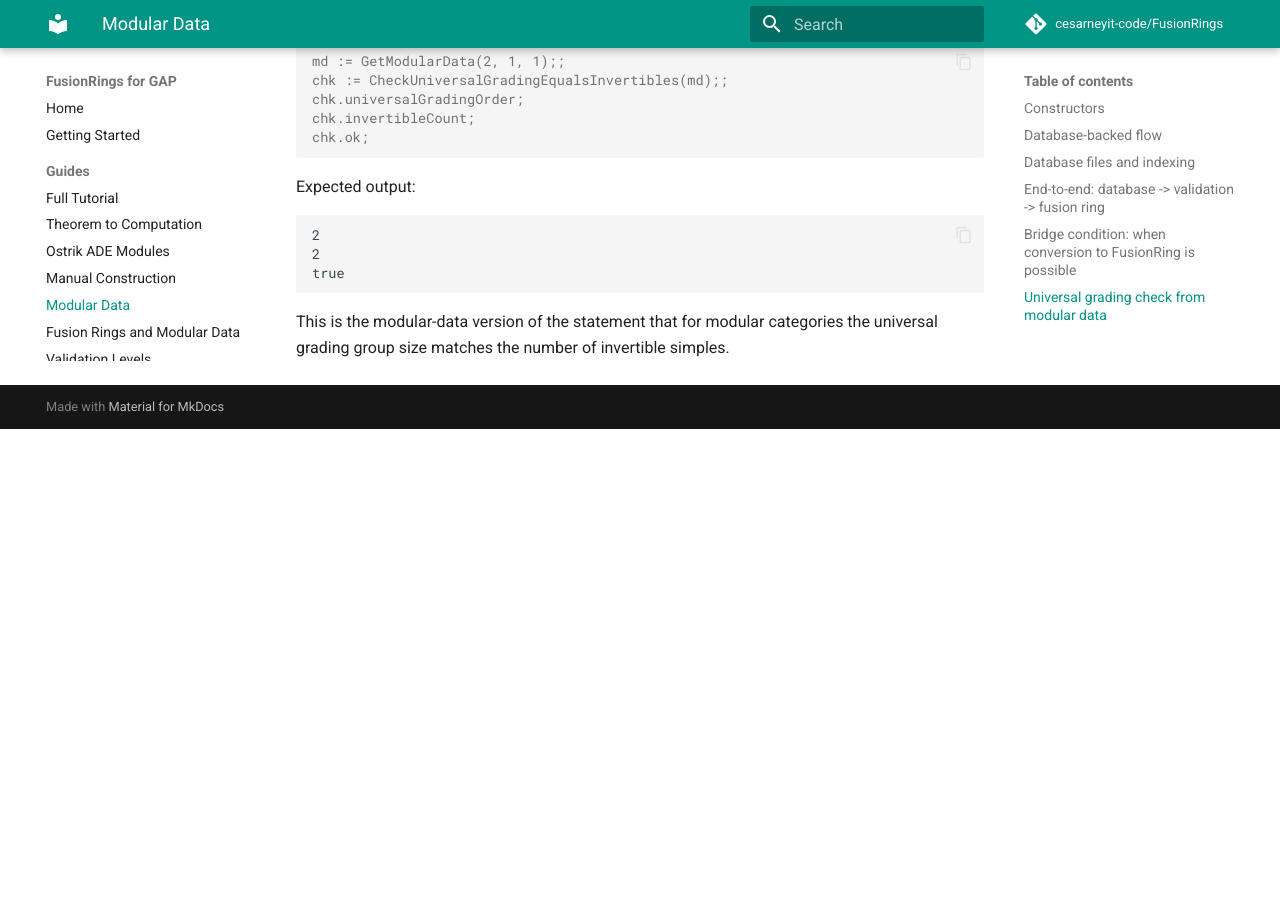
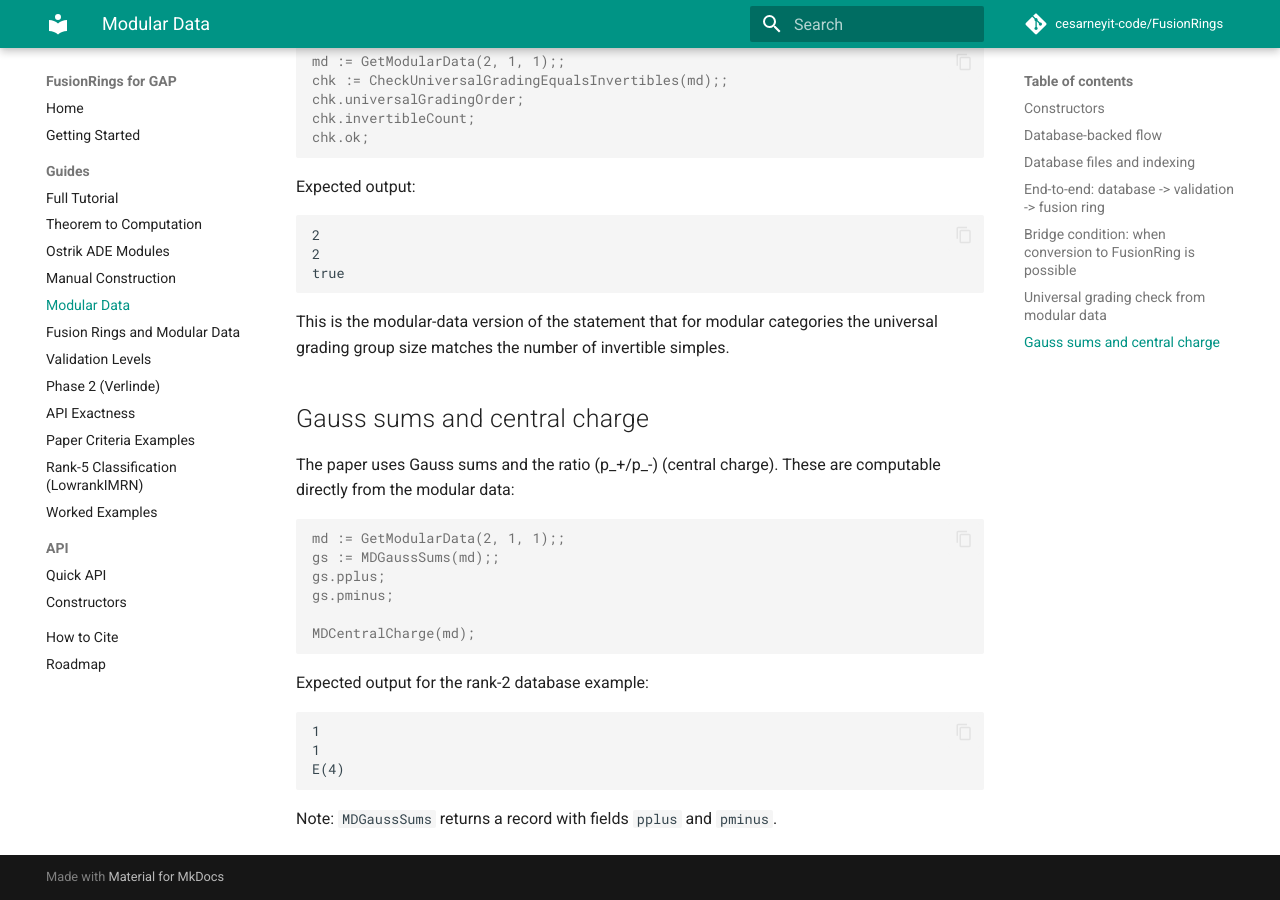
Before and after one commit to cesarneyit-code/FusionRings, an MkDocs documentation site: the page built from webdocs/guide/modular-data.md, in a window 1280 px wide and 900 px high, scrolled down 3010 px. Built offline with MkDocs 1.6.1 and Material for MkDocs 9.7.7, drawn with Linux system fonts in a browser that asks for light colours; comment, search, counter and statistics services are not loaded; before the commit the page ends 3439 px from its top, so only the background shows below that.

Commit message:
feat: add modular-data Gauss sums and central charge

````diff
--- a/webdocs/guide/modular-data.md
+++ b/webdocs/guide/modular-data.md
@@ -149,3 +149,27 @@ true
 
 This is the modular-data version of the statement that for modular categories
 the universal grading group size matches the number of invertible simples.
+
+## Gauss sums and central charge
+
+The paper uses Gauss sums and the ratio \(p_+/p_-\) (central charge). These are
+computable directly from the modular data:
+
+```gap
+md := GetModularData(2, 1, 1);;
+gs := MDGaussSums(md);;
+gs.pplus;
+gs.pminus;
+
+MDCentralCharge(md);
+```
+
+Expected output for the rank-2 database example:
+
+```text
+1
+1
+E(4)
+```
+
+Note: `MDGaussSums` returns a record with fields `pplus` and `pminus`.
````
Also changed, not shown: webdocs/api/quick-api.md (+1 -0 lines), webdocs/guide/api-exactness.md (+2 -0 lines), webdocs/guide/rank5-lowrankimrn.md (+9 -0 lines), 3 other files.
